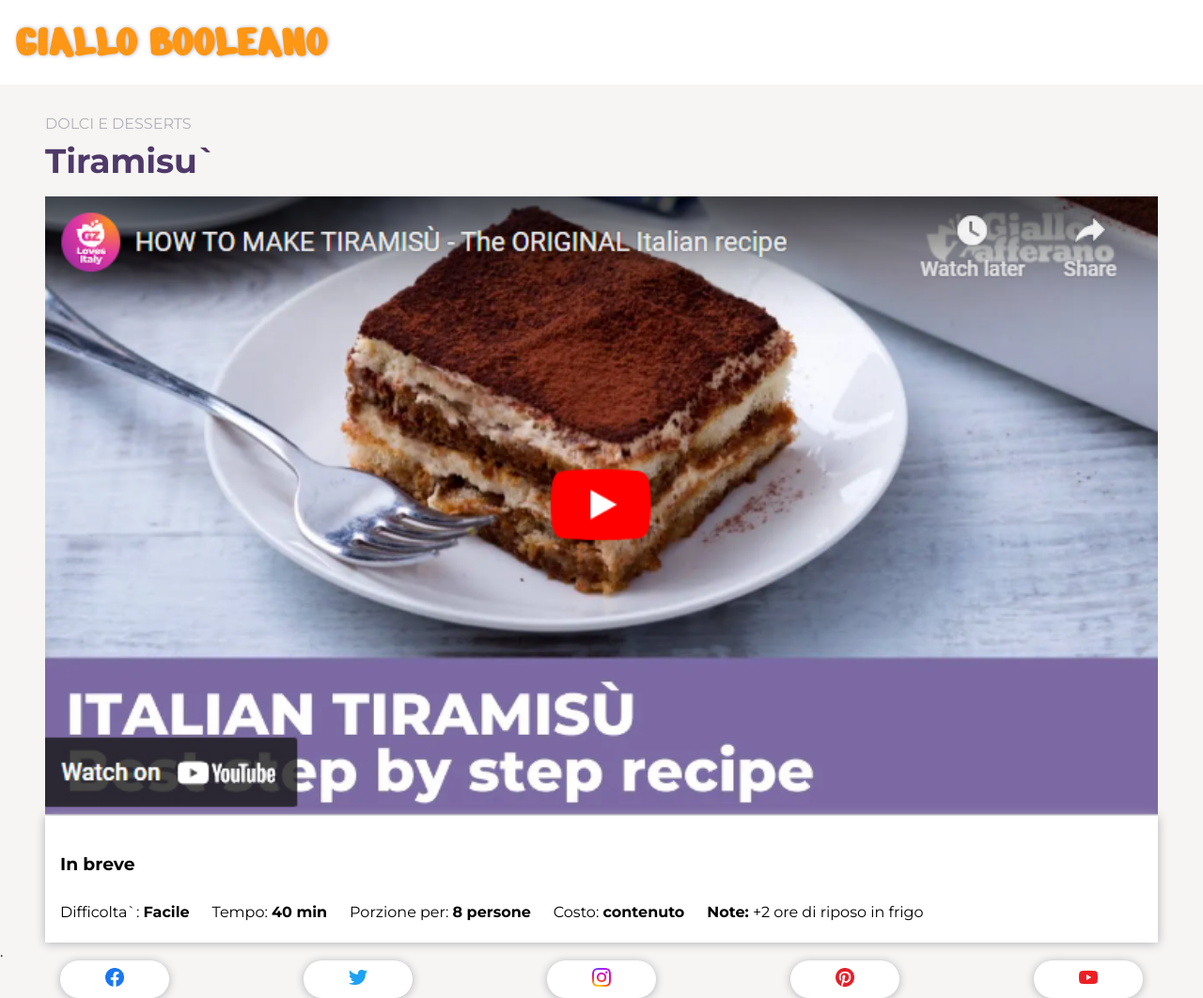
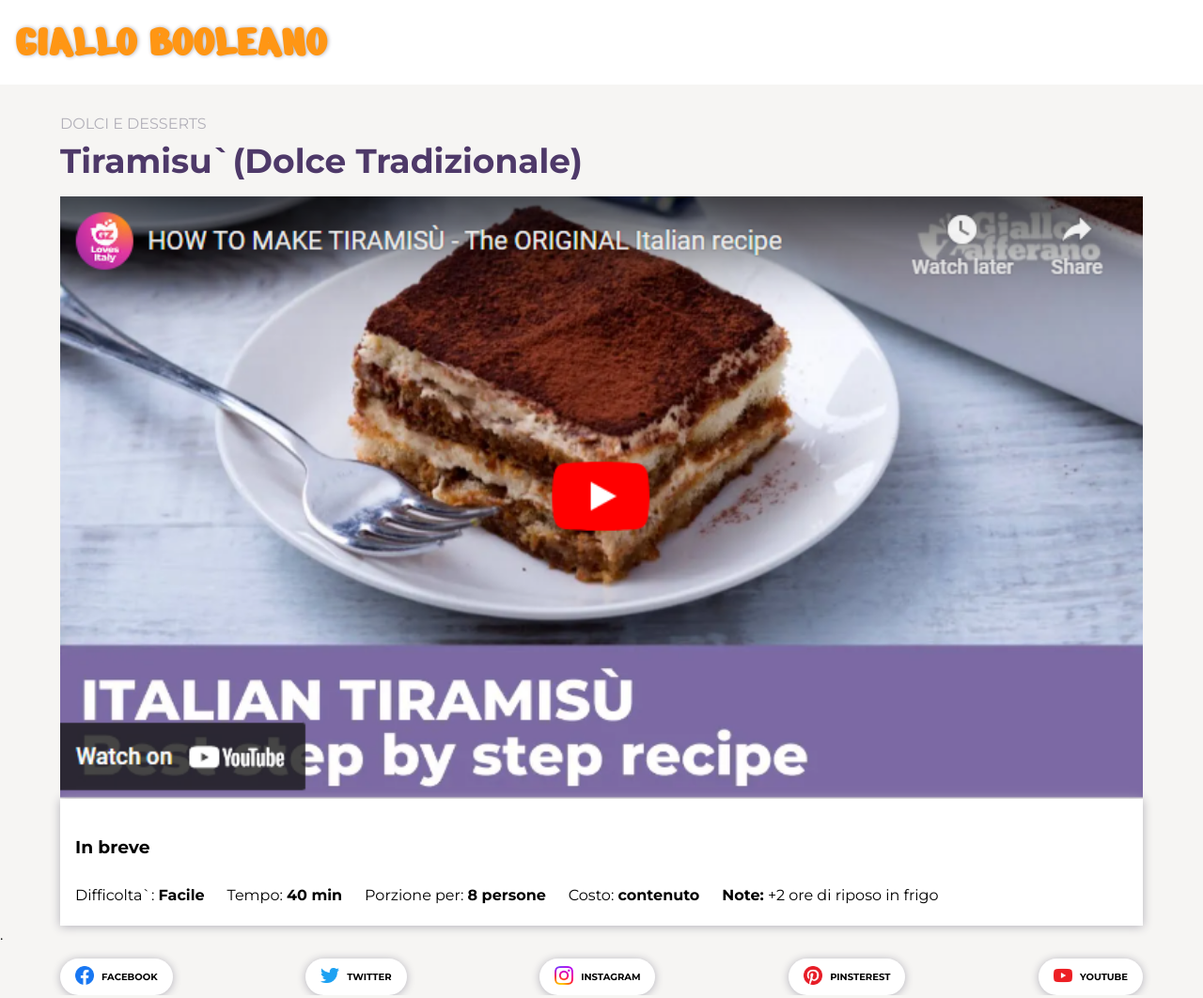
Before and after one commit to mattiacoli/htmlcss-responsive-layout, a plain HTML site: page index.html in a window 1280 px wide. Shown: the whole page at 94% size. Drawn offline with Linux system fonts and the light colour scheme.

Commit message:
edit button and fix bug

```diff
--- a/assets/css/style.css
+++ b/assets/css/style.css
@@ -25,7 +25,7 @@ main{
 
 .container{
   width: 90%;
-  margin:auto
+  margin:auto;
 }
 
 .btn{
@@ -45,6 +45,9 @@ main{
   display: flex;
 }
 
+.hidden{
+  display: none;
+}
 
 
 
@@ -69,8 +72,10 @@ header {
 
 #recepie{
 
-  .categories, .recepie-title{
-    margin-left: -1rem;
+  .col-12{
+    margin-bottom: 0;
+    padding-top: 0;
+    padding-bottom: 0;
   }
 
   .categories{
@@ -85,15 +90,9 @@ header {
     font-size: 1.5rem;
     margin-top: 0.5rem;
     margin-bottom: 1rem;
-
-
-   .hidden-title {
-      display:none;
-    }
   }
 
   .video{
-    padding-bottom: 0;
 
     img{
       display: block;
@@ -107,6 +106,9 @@ header {
   }
 
   .recepie-recap{
+
+    padding: 1rem ;
+
 
     h3{
       margin: 1.5rem 0;
@@ -122,8 +124,20 @@ header {
 /* button */
 
 #social-btn{
-  .d-flex{
+
+  .container{
+    margin-top: 1rem;
     justify-content: space-between;
+    gap:1rem;
+
+  }
+
+  .btn{
+    display: flex;
+    font-size: 10px;
+    font-weight: 700;
+    align-items: center;
+    gap:0.5rem;
   }
 }
 
@@ -145,6 +159,9 @@ header {
   }
 
 
+  .hidden{
+    display:inline-block;
+  }
 
 
   .recepie-recap ul{
@@ -154,8 +171,8 @@ header {
 
   }
 
-  #social-btn .btn{
-    padding: 0.5rem 3rem;
+  #social-btn {
+    justify-content: space-between;
   }
 
 
--- a/index.html
+++ b/index.html
@@ -35,17 +35,23 @@
 
         <div class="categories">dolci e desserts</div>
         <div class="recepie-title">
-          <h2>Tiramisu`<span class="hidden-title">(Dolce Tradizionale)</span></h2>
+          <h2>Tiramisu`<span class="hidden">(Dolce Tradizionale)</span></h2>
         </div>
+
 
         <div class="row">
 
-          <div class="video col-12">
+          <div class="col-12">
+
+            <div class="video">
               <img width="100%" src="./assets/img/image (10).png" alt="">
+            </div>
+
           </div>
 
-          <div class="col-12 bg-lighter">
-            <div class="recepie-recap">
+          <div class="col-12">
+
+            <div class="recepie-recap bg-lighter">
               <h3>In breve</h3>
               <ul>
                 <li>Difficolta`: <b>Facile</b></li>
@@ -61,13 +67,37 @@
     </section>
 
     <section id="social-btn">.
+
       <div class="container d-flex">
-      <a href="" class="btn"><img width="20px" src="./assets/img/5296499_fb_facebook_facebook logo_icon.png""></a>
-      <a href="" class="btn"><img width="20px" src="./assets/img/5296514_bird_tweet_twitter_twitter logo_icon.png""></a>
-      <a href="" class="btn"><img width="20px" src="./assets/img/5296765_camera_instagram_instagram logo_icon.png""></a>
-      <a href="" class="btn"><img width="20px" src="./assets/img/5296503_inspiration_pin_pinned_pinterest_social network_icon.png""></a>
-      <a href="" class="btn"><img width="20px" src="./assets/img/5296521_play_video_vlog_youtube_youtube logo_icon.png""></a>
-    </div>
+
+        <div class="btn">
+          <a href=""><img width="20px" src="./assets/img/5296499_fb_facebook_facebook logo_icon.png""></a>
+          <span class=" hidden">FACEBOOK</span>
+        </div>
+
+        <div class="btn">
+          <a href=""><img width="20px" src="./assets/img/5296514_bird_tweet_twitter_twitter logo_icon.png""></a>
+          <span class=" hidden">TWITTER</span>
+        </div>
+
+        <div class="btn">
+          <a href=""><img width="20px" src="./assets/img/5296765_camera_instagram_instagram logo_icon.png""></a>
+          <span class=" hidden">INSTAGRAM</span>
+        </div>
+
+        <div class="btn">
+          <a href=""><img width="20px"
+              src="./assets/img/5296503_inspiration_pin_pinned_pinterest_social network_icon.png""></a>
+          <span class=" hidden">PINSTEREST</span>
+        </div>
+
+        <div class="btn">
+          <a href=""><img width="20px" src="./assets/img/5296521_play_video_vlog_youtube_youtube logo_icon.png""></a>
+          <span class=" hidden">YOUTUBE</span>
+        </div>
+      </div>
+
+
 
     </section>
 
```
